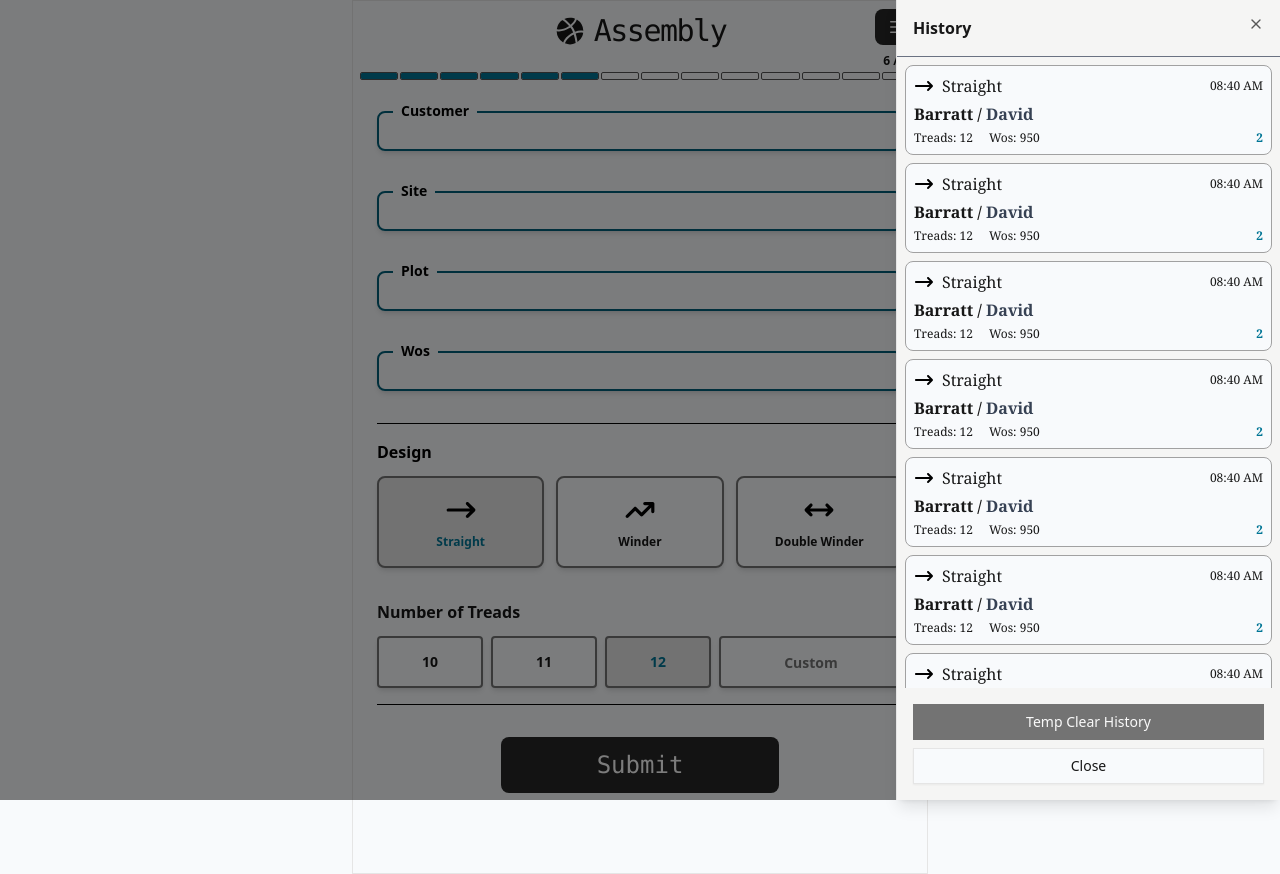
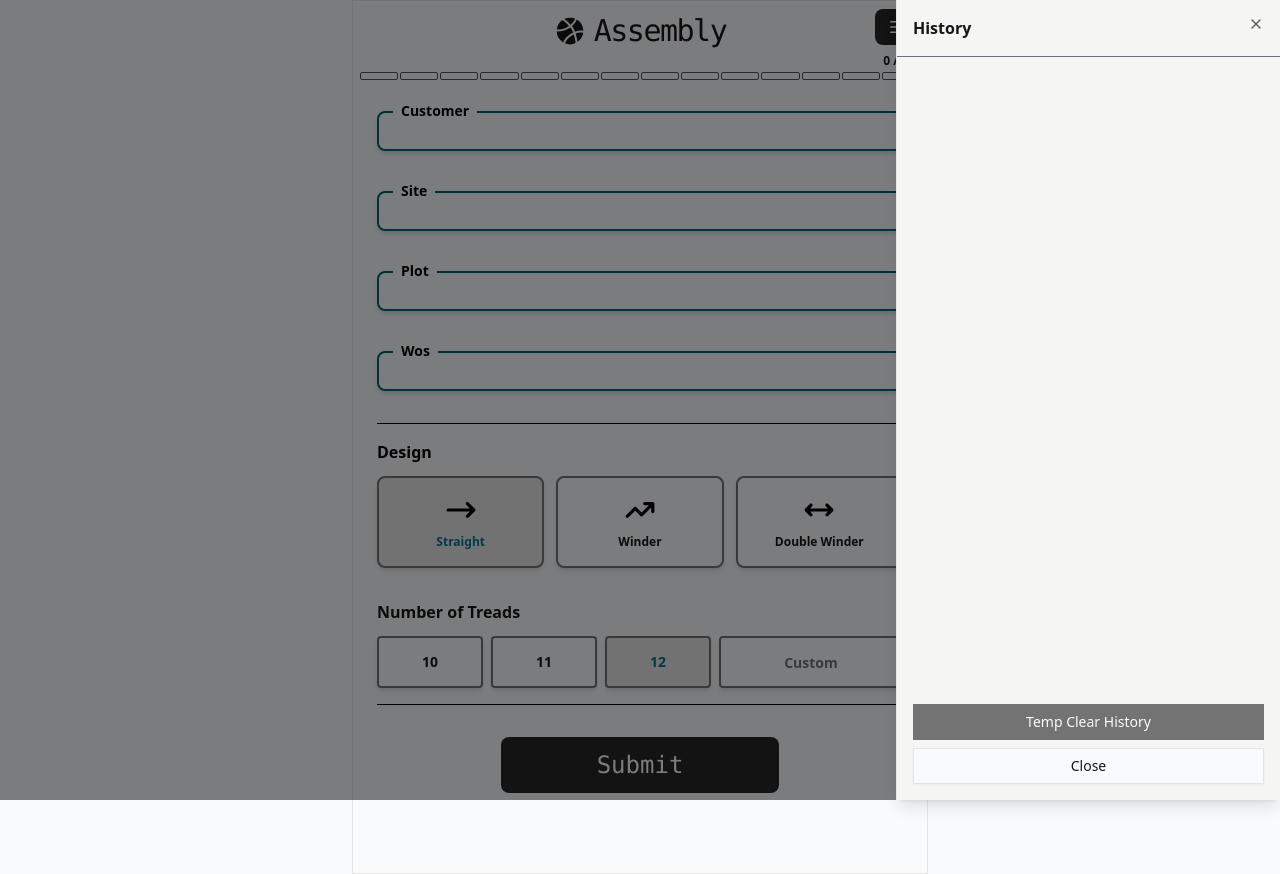
Before and after one commit to JordanRoberts-2000/stairs, a React app in the folder client/: page / in a window 1280 px wide. Both pictures are taken after a click on the button 899 px from the left and 27 px from the top of the page. Built offline with nearby package versions, Linux system fonts and the light colour scheme; the HTML template or start-up script is replaced by a standard one.

Commit message:
feat: added store & store related hooks

```diff
--- a/client/package.json
+++ b/client/package.json
@@ -25,7 +25,8 @@
     "react-dom": "^19.1.1",
     "tailwind-merge": "^3.3.1",
     "tailwindcss": "^4.1.16",
-    "zod": "^4.1.12"
+    "zod": "^4.1.12",
+    "zustand": "^5.0.8"
   },
   "devDependencies": {
     "@eslint/js": "^9.36.0",
--- a/client/src/components/Header.tsx
+++ b/client/src/components/Header.tsx
@@ -1,8 +1,12 @@
+import { useEntries } from "@/store";
 import { History } from "../features/history/History";
 import { Button } from "./ui";
 import Profile from "@/assets/basketball.svg?react";
 
 const Header = ({}) => {
+  const count = useEntries().length;
+  const MAX = 14;
+
   return (
     <header className="flex flex-col px-2 relative">
       <div className="flex pt-2">
@@ -13,13 +17,13 @@ const Header = ({}) => {
 
         <History />
       </div>
-      <div className="ml-auto pr-1 pb-1 text-xs font-bold">6 / 14</div>
+      <div className="ml-auto pr-1 pb-1 text-xs font-bold">{count} / 14</div>
       <div className="h-[6px] flex mb-2 *:outline *:outline-neutral-600 *:rounded-[1px] gap-1 rounded-xl">
-        {[...Array(6)].map(() => (
-          <div className="flex-1 bg-cyan-700"></div>
-        ))}
-        {[...Array(8)].map(() => (
-          <div className="flex-1"></div>
+        {Array.from({ length: MAX }, (_, i) => (
+          <div
+            key={`bar-${i}`}
+            className={`flex-1 ${i < count ? "bg-cyan-700" : ""}`}
+          />
         ))}
       </div>
     </header>
--- a/client/src/features/form/Form.tsx
+++ b/client/src/features/form/Form.tsx
@@ -3,18 +3,21 @@ import { useAppForm } from "@/features/form/hooks";
 import { DesignTreadsSection } from "./components/DesignTreadsSection";
 import { FORM_DEFAULTS } from "./constants";
 import { formSchema } from "./schema";
+import { useActions } from "@/store";
 
 const Form = ({}) => {
+  const { addData } = useActions();
+
   const form = useAppForm({
     defaultValues: FORM_DEFAULTS,
     validators: {
       onSubmit: formSchema,
     },
-    onSubmit: ({ value }) => {
-      alert(`successful: ${JSON.stringify(value, null, 2)}`);
-    },
-    onSubmitInvalid: ({ value }) => {
-      alert(`failed: ${JSON.stringify(value, null, 2)}`);
+    onSubmit: ({ value, formApi }) => {
+      const entry = formSchema.parse(value);
+      addData(entry);
+      formApi.reset();
+      window.scrollTo({ top: 0, behavior: "smooth" });
     },
   });
 
--- a/client/src/features/history/History.tsx
+++ b/client/src/features/history/History.tsx
@@ -12,8 +12,11 @@ import {
   SheetTrigger,
 } from "@/components/ui/sheet";
 import HistorySection from "./HistorySection";
+import { useActions } from "@/store";
 
 export function History() {
+  const { clearData } = useActions();
+
   return (
     <Sheet>
       <SheetTrigger asChild>
@@ -33,7 +36,7 @@ export function History() {
         </SheetHeader>
         <HistorySection />
         <SheetFooter>
-          <Button>Temp Clear History</Button>
+          <Button onClick={clearData}>Temp Clear History</Button>
           <SheetClose asChild>
             <Button variant="outline">Close</Button>
           </SheetClose>
--- a/client/src/features/history/HistorySection.tsx
+++ b/client/src/features/history/HistorySection.tsx
@@ -1,23 +1,31 @@
 import StraightIcon from "@/assets/design/straight.svg?react";
+import { useEntries } from "@/store";
 
 const HistorySection = ({}) => {
+  const entries = useEntries();
+
   return (
     <div className="flex flex-col p-2 gap-2 overflow-scroll">
-      {[...Array(14)].map(() => (
-        <div className="bg-background border flex font-serif flex-col gap-1 border-neutral-400 rounded-[8px] p-2">
+      {entries.map((entry, i) => (
+        <div
+          key={`${entry.customer}-${entry.plot}-${i}`}
+          className="bg-background relative border flex font-serif flex-col gap-1 border-neutral-400 rounded-[8px] p-2"
+        >
+          <div className="absolute bottom-0 right-0 ml-auto mr-2 font-black text-cyan-700 text-lg">
+            {entry.plot}
+          </div>
           <div className="flex items-center gap-2">
             <StraightIcon className="size-5" />
-            <div>Straight</div>
+            <div>{entry.design}</div>
             <div className="ml-auto text-xs">08:40 AM</div>
           </div>
           <div className="flex gap-1 font-semibold">
-            <div>Barratt</div>
+            <div>{entry.customer}</div>
             <div>/</div>
-            <div className="text-gray-700">David</div>
+            <div className="text-gray-700">{entry.site}</div>
           </div>
           <div className="text-xs flex gap-4">
-            <div>Treads: 12</div> <div>Wos: 950</div>
-            <div className="ml-auto font-black text-cyan-700">2</div>
+            <div>Treads: {entry.treads}</div> <div>Wos: {entry.wos}</div>
           </div>
         </div>
       ))}
--- /dev/null
+++ b/client/src/store.ts
@@ -0,0 +1,25 @@
+import { create } from "zustand";
+import type { FormSchema } from "./features/form/schema";
+
+type Store = {
+  entries: FormSchema[];
+  actions: StoreActions;
+};
+
+type StoreActions = {
+  addData: (entry: FormSchema) => void;
+  clearData: () => void;
+};
+
+const useStore = create<Store>((set) => ({
+  entries: [],
+  actions: {
+    addData: (entry: FormSchema) =>
+      set((state) => ({ entries: [...state.entries, entry] })),
+    clearData: () => set({ entries: [] }),
+  },
+}));
+
+export const useEntries = () => useStore((state) => state.entries);
+
+export const useActions = () => useStore((state) => state.actions);
```
Also changed, not shown: 1 other file (tests, documents, lock files or other folders).
